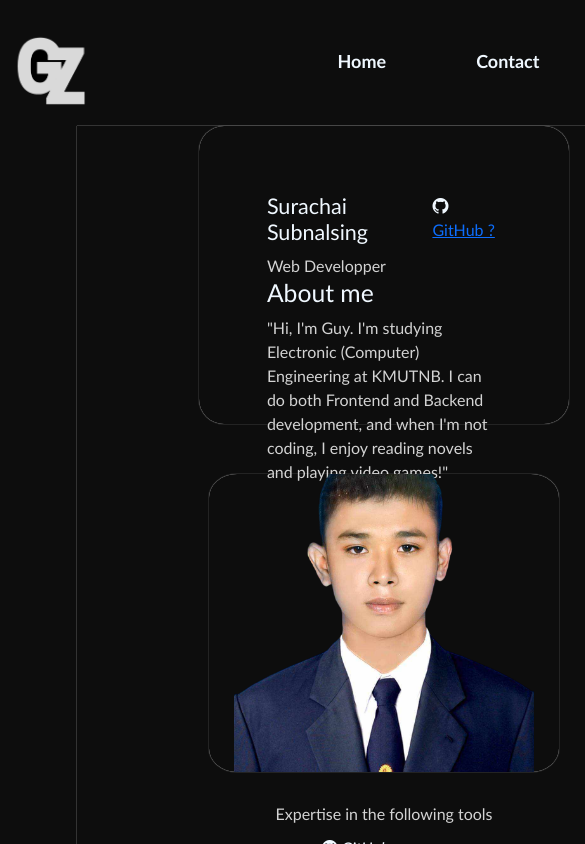
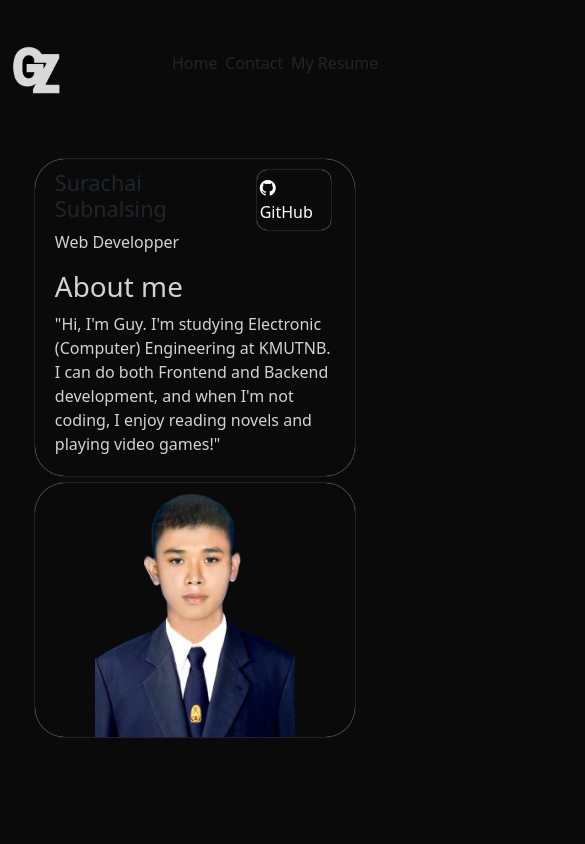
Before and after one commit to Surachaizxzx/my_portfolio, a React (Create React App) app: page / in a window 390 px wide. Shown: the top 844 px of the page, 585 px wide, since content can reach past the window. Built offline with nearby package versions, Linux system fonts and the light colour scheme.

Commit message:
fix responsive top
ไปหาความรู้มาเพิ่มละ

```diff
--- a/src/nav.js
+++ b/src/nav.js
@@ -3,12 +3,12 @@ import 'bootstrap/dist/css/bootstrap.min.css';
 import 'bootstrap/dist/js/bootstrap.bundle.min.js';
 import 'bootstrap-icons/font/bootstrap-icons.css';
 import './style/section.css'
-import Section from './section';
+import SectionScreen from "./sectionscreen";
 const webLogo = require('./images/weblogo.png');
 export default function Nav() {
     const [page, setCurrentPage] = useState('home');
     return (
-        <>
+        <div className="main-container">
             <div className="contrainer-nav">
                 <div className="img-contrainer"><img src={webLogo} alt="webLogo" /></div>
                 <ul className="contrainer-nav">
@@ -17,9 +17,9 @@ export default function Nav() {
                     <li onClick={() => setCurrentPage('my_resume')}>My Resume</li>
                 </ul>
             </div >
-            {page === 'home' ? < Section /> : ''}
+            {page === 'home' ? < SectionScreen /> : ''}
             {page === 'contact' ? '' : ''}
             {page === 'my_resume' ? '' : ''}
-        </>
+        </div>
     );
 }
--- /dev/null
+++ b/src/sectionscreen.js
@@ -0,0 +1,32 @@
+import React from "react";
+import 'bootstrap/dist/css/bootstrap.min.css';
+import 'bootstrap/dist/js/bootstrap.bundle.min.js';
+import 'bootstrap-icons/font/bootstrap-icons.css';
+import './style/section.css'
+const avatar = require('./images/avatar.png')
+export default function SectionScreen() {
+    return (
+        <>
+            <div className="main-container">
+                <div className="aboutMe-container">
+                    <div className="about_text">
+                        <div className="aboutMe_detail">
+                            <div className="Git_myName">
+                                <h4 style={{ marginRight: '10px' }}>Surachai Subnalsing </h4>
+                                <div className="gitHub"><a href="https://github.com/Surachaizxzx" target="_blank" rel="noopener noreferrer"><i class="bi bi-github"></i> GitHub</a></div>
+                            </div>
+                            <p style={{ color: 'lightgray' }}>Web Developper</p>
+                            <h1 style={{ color: 'lightgray' }}>About me</h1>
+                            <p style={{ color: 'lightgray' }}>"Hi, I'm Guy. I'm studying Electronic (Computer) Engineering at KMUTNB. I can do both Frontend and Backend development, and when I'm not coding, I enjoy reading novels and playing video games!"</p>
+                        </div>
+                    </div>
+                    <div className="about_img">
+                        <div className="container_image"><img src={avatar} alt="avatar"></img></div>
+                    </div>
+
+
+                </div >
+            </div >
+        </>
+    );
+}
--- a/src/style/section.css
+++ b/src/style/section.css
@@ -1,139 +1,127 @@
 * {
   margin: 0;
+  box-sizing: 0;
   padding: 0;
-  box-sizing: border-box;
-  color: aliceblue;
-  font-family: "Gill Sans", "Gill Sans MT", Calibri, "Trebuchet MS", sans-serif;
-}
+  background: #0a0a0a;
+} /*{1080}*/
+.main-container {
+  display: flex;
+  flex-direction: column;
+  margin: 2%;
   .contrainer-nav {
     display: flex;
-  padding: 10px 0px 2px 0px;
-  margin-top: 10px;
-  margin-bottom: 20px;
     justify-content: space-between;
-  align-items: center;
-  flex-wrap: nowrap;
+    ul {
+      list-style: none;
       li {
-    list-style: none;
-    margin-right: 30px;
-    padding: 5px 15px 5px 15px;
-
-    font-size: large;
-    font-weight: bold;
+        margin: 0px 1vw 0px 1vw;
         display: flex;
         justify-content: center;
         align-items: center;
-    margin-left: 30px;
       }
       li:hover {
-    box-shadow: 0px 0px 1px 0px #f0f0f0;
-    border-radius: 15px;
+        color: #3282b8;
         cursor: pointer;
+        font-size: large;
+        transition: all 0.5s cubic-bezier(0.25, 0.1, 0.25, 1);
+        font-weight: bold;
+      }
     }
     .img-contrainer {
-    width: 10vh;
-    height: 10vh;
-    display: flex;
+      width: 15vw;
+      height: 15vh;
       img {
-      object-fit: contain;
         width: 100%;
         height: 100%;
-      margin: 10px 10px 20px;
+        object-fit: contain;
       }
     }
   }
-body {
-  background-color: #000000f2;
-  min-width: 768px; /* ตั้งความกว้างขั้นต่ำ */
+  .aboutMe-container {
+    display: flex;
+    padding: 2vh 5vw 2vh 5vw;
+    gap: 2vw;
+    justify-content: space-between;
+    .about_text {
+      padding: 1%;
+      box-shadow: 0px 0px 1px 0px #ffffff;
+      border-top-left-radius: 30px;
+      border-bottom-left-radius: 30px;
+      border-top-right-radius: 30px;
+      border-bottom-right-radius: 30px;
+      flex: 1 0 30vw;
+      .aboutMe_detail {
+        margin-top: 1vh;
+        .Git_myName {
+          display: flex;
+          justify-content: space-between;
+          .gitHub {
+            display: flex;
+            align-items: center;
+            box-shadow: 0px 0px 1px 0px #ffffff;
+            margin-right: 1vw;
+            padding: 1%;
+            border-top-left-radius: 10px;
+            border-bottom-left-radius: 10px;
+            border-top-right-radius: 10px;
+            border-bottom-right-radius: 10px;
+            a {
+              text-decoration: none;
+              color: #ffffff;
             }
-.contrainer {
-  display: flex;
+            a:hover {
+              color: #3282b8;
+              cursor: pointer;
+              transition: all 0.5s cubic-bezier(0.25, 0.1, 0.25, 1);
+              font-weight: bold;
             }
-.contrainer-section {
-  display: flex;
-  justify-content: center;
-  align-items: flex-start;
-  max-width: 1216px;
-  width: 79vw; /* ความสูงของคอนเทนเนอร์เต็มพื้นที่หน้าจอ */
-
-  height: auto; /* ปรับความสูงตามเนื้อหา */
-
-  .avatar {
-    box-shadow: 0px 0px 1px 0px #f0f0f0;
-    border-radius: 8%;
-    max-width: 350px;
-    max-height: 298px;
-    min-width: 200px;
-    min-height: 295px;
+          }
+        }
+      }
+    }
+    .about_img {
+      box-shadow: 0px 0px 1px 0px #ffffff;
+      box-shadow: 0px 0px 1px 0px #ffffff;
+      border-top-left-radius: 30px;
+      border-bottom-left-radius: 30px;
+      border-top-right-radius: 30px;
+      border-bottom-right-radius: 30px;
       display: flex;
       justify-content: center;
       align-items: center;
-    overflow: hidden;
-    margin-left: 5%;
+      flex: 0 0 30vw;
+      .container_image {
+        width: 200px;
+        height: 100%;
+        object-fit: contain;
         img {
-      width: 80%;
-      height: 70%;
-      min-width: 300px;
-      max-height: 300px;
+          width: 100%;
+          height: 100%;
           object-fit: cover;
-      display: flex;
-      justify-content: center;
-      align-items: center;
-      filter: drop-shadow(0.5px);
-    }
-  }
-  .text {
-    width: 100%;
-    box-shadow: 0px 0px 1px 0px #f0f0f0;
-    border-radius: 25px;
-    height: auto; /* ปรับความสูงตามเนื้อหา */
-    min-height: 298px; /* ลบ max-height ออกเพื่อไม่ให้จำกัดความสูง */
-    min-width: 370px;
-    padding: 5%;
-    overflow: visible; /* ให้เนื้อหาขยายได้ */
-    flex-grow: 1;
-
-    p {
-      font-size: 100%;
-      display: flex;
-      flex-direction: column;
-      overflow: hidden;
-      min-height: fit-content;
-      min-width: fit-content;
-      max-height: 660px;
         }
       }
     }
-.section_artical {
-  margin: 0% 10% 10% 10%;
+  }
+}
+@media (max-width: 1080px) {
+  .aboutMe-container {
     display: flex;
     flex-direction: column;
-  justify-content: center;
+    .aboutMe_detail {
+      margin: 2vh;
+      .about_text {
+        font-size: 85%;
+        padding-top: 1000px;
+        h4 {
+          display: flex;
+          margin: 0;
+          justify-content: flex-start;
           align-items: center;
-  flex-wrap: nowrap;
-  box-shadow: 0px 0px 1px 0px #f0f0f0;
         }
-@media (max-width: 768px) {
-  .contrainer-section {
-    flex-direction: column;
-    align-items: center; /* จัดให้อยู่ตรงกลางเมื่อเป็น column */
-    max-width: 100%; /* ให้เต็มหน้าจอขนาดเล็ก */
-    min-width: 679px;
-    height: auto; /* ปรับให้สูงตามเนื้อหา */
-  }
-
-  .contrainer-section .avatar {
-    margin-bottom: 20px; /* เพิ่มระยะห่างระหว่าง avatar และ text */
-    /* max-width: 80%; ปรับขนาด avatar ให้เหมาะสม */
-    width: 680px;
-    margin-top: 50px;
-    margin-left: 0px;
-  }
-
-  .contrainer-section .text {
-    width: 100%; /* ให้ text ขยายเต็มหน้าจอ */
-    height: 1vh; /* ปรับความสูงตามเนื้อหา */
-    padding: 10%; /* ปรับระยะ padding */
-    width: 80vw; /* ความสูงของคอนเทนเนอร์เต็มพื้นที่หน้าจอ */
+        .Git_myName {
+          display: flex;
         }
       }
+    }
+  }
+}
```
Lines whose indentation alone changed are shown as unchanged.
